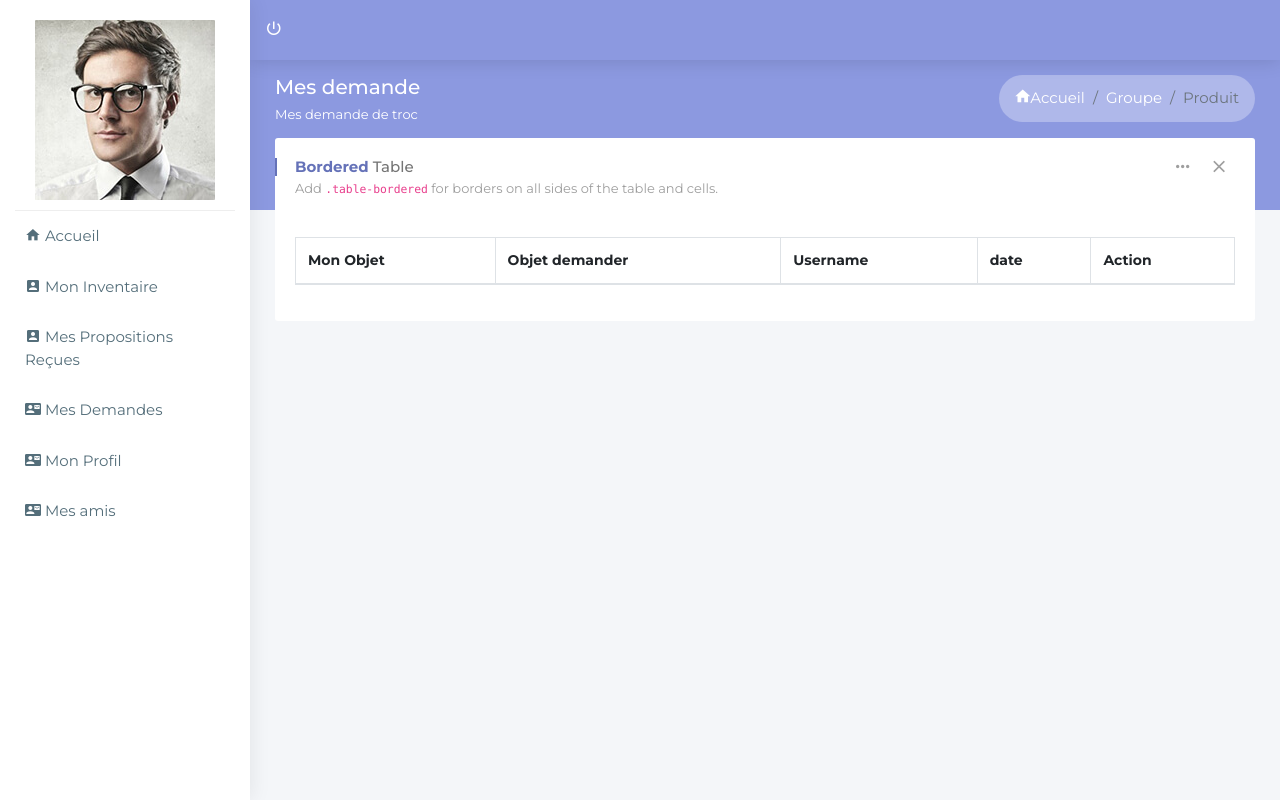
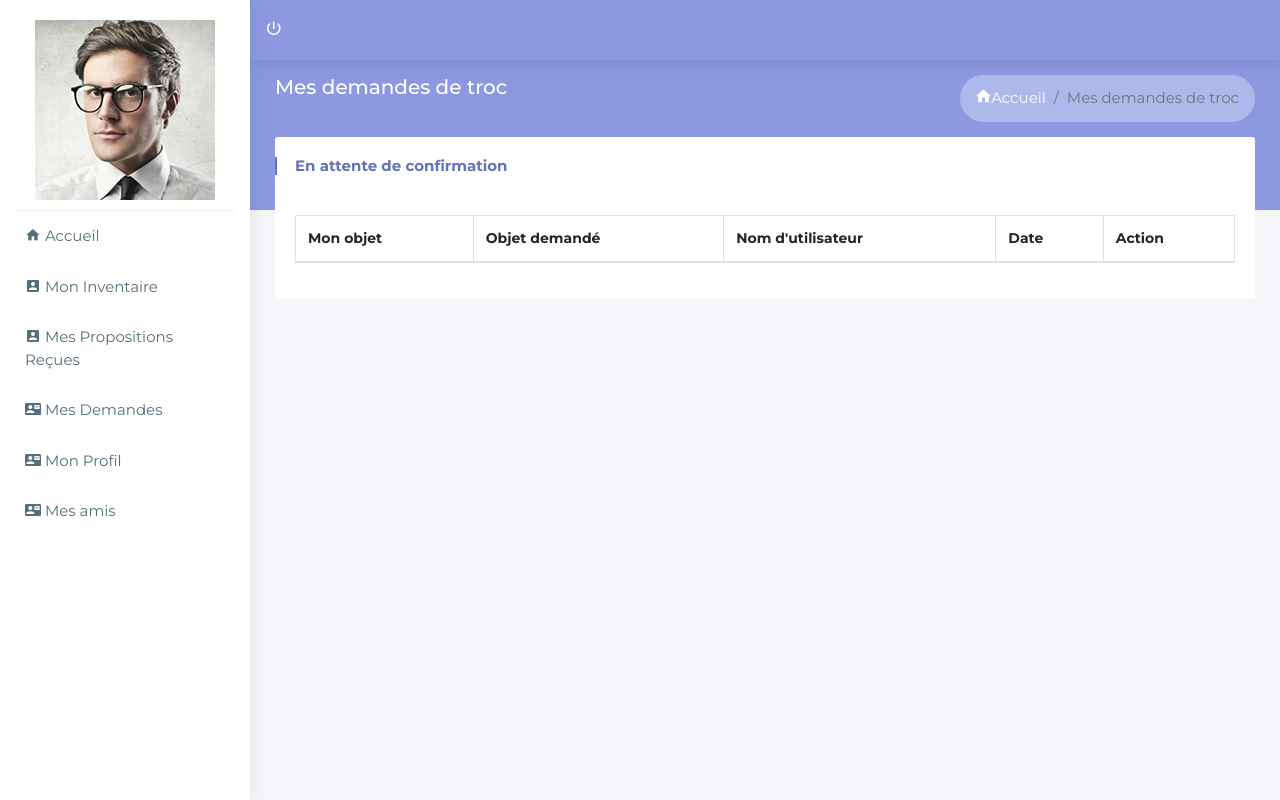
Before and after one commit to saroumougame/troc, a Symfony app: template templates/echange/echangeByUser.html.twig in a window 1280 px wide. Run offline with Twig, Linux system fonts and the light colour scheme; the template is opened without the code that fills it, so the values that code supplies are empty; style sheets or scripts are compiled from the project's sources; some libraries are stand-ins or nearby versions.

Commit message:
fos user fixing

```diff
--- a/src/Controller/ProfileController.php
+++ b/src/Controller/ProfileController.php
@@ -118,6 +118,7 @@ class ProfileController extends Controller
         ));
         $form->add("email", TextType::class,
             array(
+                'label' => 'Modifier mon adresse e-mail',
                 'attr' => array(
                     'class' => 'form-control'
                 )
@@ -125,7 +126,7 @@ class ProfileController extends Controller
         )
             ->add('photo', FileType::class,
                 array(
-                    'label' => 'Photo Profil',
+                    'label' => 'Modifier ma photo de profil',
                     'attr' => array(
                         'class' => 'form-control input-b2'
                     )
--- a/templates/echange/echangeByUser.html.twig
+++ b/templates/echange/echangeByUser.html.twig
@@ -18,15 +18,13 @@
         <div class="block-header">
             <div class="row">
                 <div class="col-lg-7 col-md-6 col-sm-12">
-                    <h2>Mes demande
-                        <small>Mes demande de troc</small>
+                    <h2>Mes demandes de troc
                     </h2>
                 </div>
                 <div class="col-lg-5 col-md-6 col-sm-12">
                     <ul class="breadcrumb float-md-right">
-                        <li class="breadcrumb-item"><a href="index.html"><i class="zmdi zmdi-home"></i>Accueil</a></li>
-                        <li class="breadcrumb-item"><a href="ec-dashboard.html">Groupe</a></li>
-                        <li class="breadcrumb-item active">Produit</li>
+                        <li class="breadcrumb-item"><a href="{{ path('home') }}"><i class="zmdi zmdi-home"></i>Accueil</a></li>
+                        <li class="breadcrumb-item active">Mes demandes de troc</li>
                     </ul>
                 </div>
             </div>
@@ -38,28 +36,16 @@
                 <div class="col-lg-12 col-md-12 col-sm-12">
                     <div class="card">
                         <div class="header">
-                            <h2><strong>Bordered</strong> Table <small>Add <code>.table-bordered</code> for borders on all sides of the table and cells.</small> </h2>
-                            <ul class="header-dropdown">
-                                <li class="dropdown"> <a href="javascript:void(0);" class="dropdown-toggle" data-toggle="dropdown" role="button" aria-haspopup="true" aria-expanded="false"> <i class="zmdi zmdi-more"></i> </a>
-                                    <ul class="dropdown-menu dropdown-menu-right">
-                                        <li><a href="javascript:void(0);">Action</a></li>
-                                        <li><a href="javascript:void(0);">Another action</a></li>
-                                        <li><a href="javascript:void(0);">Something else</a></li>
-                                    </ul>
-                                </li>
-                                <li class="remove">
-                                    <a role="button" class="boxs-close"><i class="zmdi zmdi-close"></i></a>
-                                </li>
-                            </ul>
+                            <h2><strong>En attente de confirmation</strong>
                         </div>
                         <div class="body table-responsive">
                             <table class="table table-bordered">
                                 <thead>
                                 <tr>
-                                    <th>Mon Objet</th>
-                                    <th>Objet demander</th>
-                                    <th>Username</th>
-                                    <th>date</th>
+                                    <th>Mon objet</th>
+                                    <th>Objet demandé</th>
+                                    <th>Nom d'utilisateur</th>
+                                    <th>Date</th>
                                     <th>Action</th>
                                 </tr>
                                 </thead>
```
Also changed, not shown: templates/bundles/FOSUserBundle/ChangePassword/change_password.html.twig (+3 -20 lines), templates/bundles/FOSUserBundle/ChangePassword/change_password_content.html.twig (+12 -4 lines), templates/echange/echangeByVendeur.html.twig (+7 -8 lines), templates/profile/index.html.twig (+18 -18 lines).
